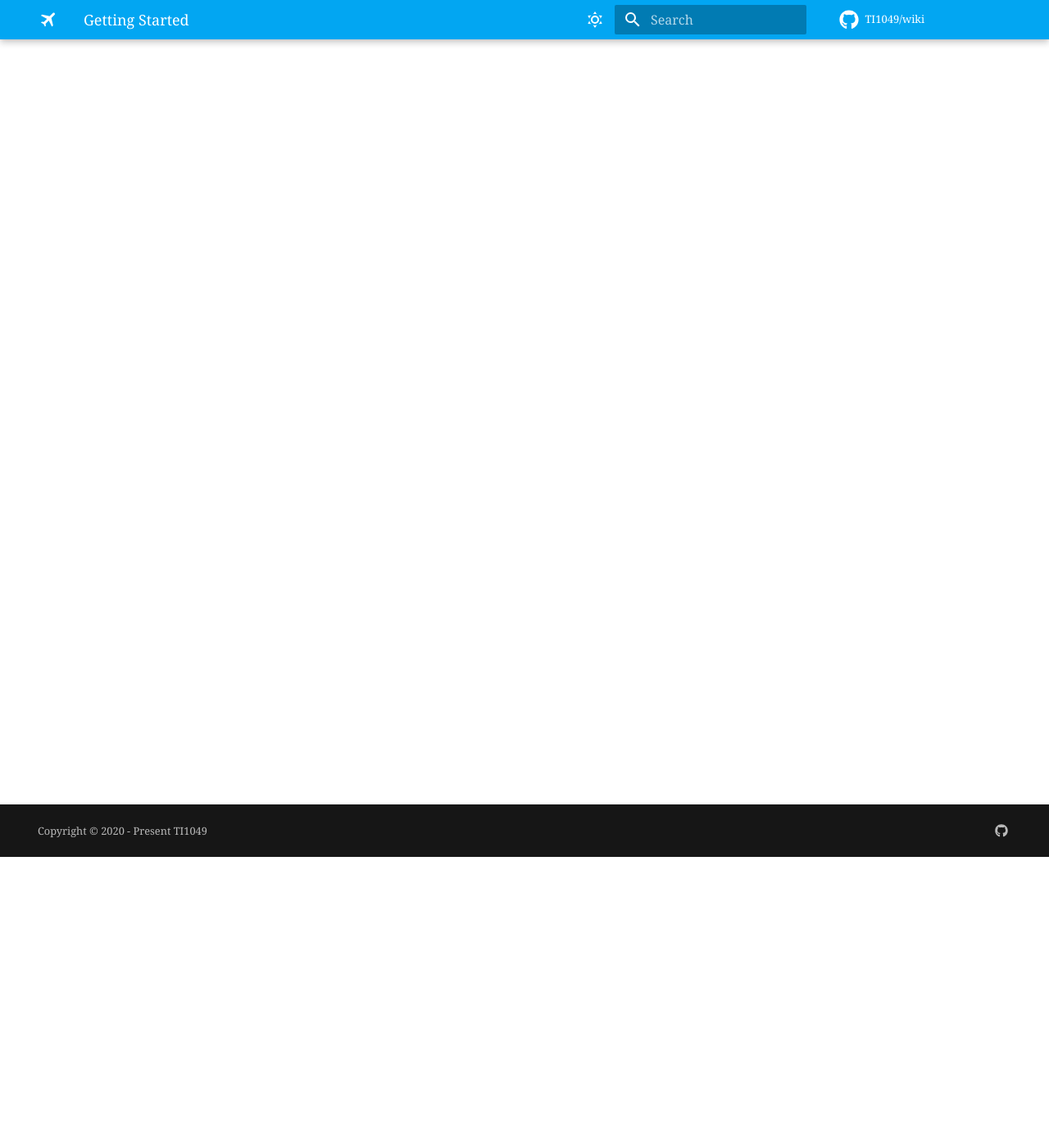
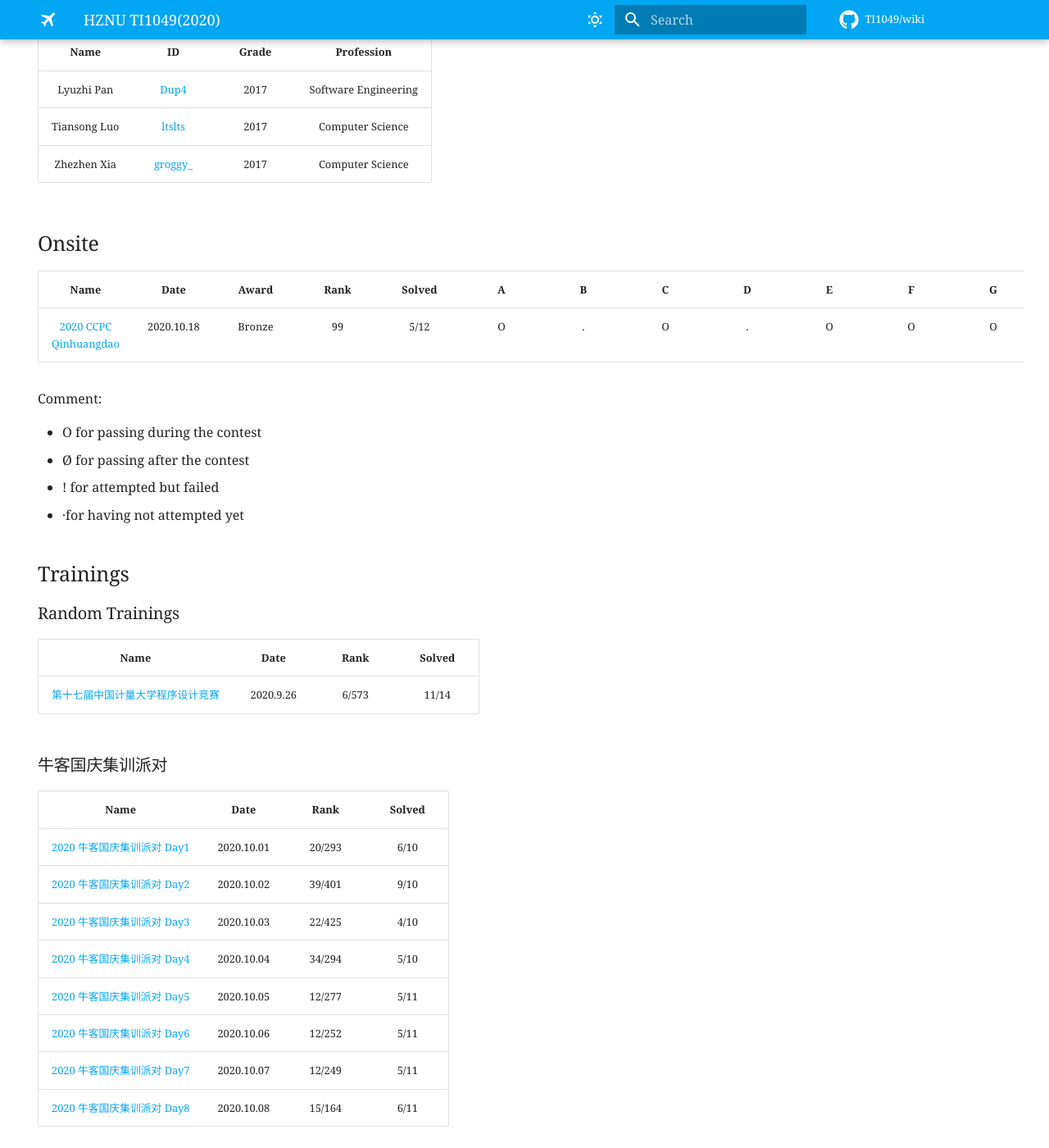
Before and after one commit to TI1049/wiki, an MkDocs documentation site: the page built from docs/index.md, in a window 1280 px wide and 1400 px high, scrolled down 355 px. Shown: the whole window at 82% size. Built offline with MkDocs 1.6.1 and Material for MkDocs 9.7.7, drawn with Linux system fonts in a browser that asks for light colours; some web fonts are replaced; comment, search, counter and statistics services are not loaded; some of the changed text lies outside the part shown.

Commit message:
feat: index

```diff
--- a/docs/index.md
+++ b/docs/index.md
@@ -1 +1,47 @@
-# Getting Started
+# HZNU TI1049(2020)
+
+## Status
+
+Retired.
+
+## Members
+
+|     Name     |                      ID                      | Grade |      Profession      |
+| :----------: | :------------------------------------------: | :---: | :------------------: |
+|  Lyuzhi Pan  | [Dup4](https://codeforces.com/profile/Dup4)  | 2017  | Software Engineering |
+| Tiansong Luo | [ltslts](https://codeforces.com/profile/lts) | 2017  |   Computer Science   |
+| Zhezhen Xia  |                 [groggy\_]()                 | 2017  |   Computer Science   |
+
+## Onsite
+
+|           Name            |    Date    | Award  | Rank  | Solved |   A   |   B   |   C   |   D   |   E   |   F   |   G   |   H   |   I   |   J   |   K   |   L   |   M   |
+| :-----------------------: | :--------: | :----: | :---: | :----: | :---: | :---: | :---: | :---: | :---: | :---: | :---: | :---: | :---: | :---: | :---: | :---: | :---: |
+| [2020 CCPC Qinhuangdao]() | 2020.10.18 | Bronze |  99   |  5/12  |   O   |   .   |   O   |   .   |   O   |   O   |   O   |   .   |   .   |   .   |   .   |   .   |
+
+Comment:
+
+* O for passing during the contest
+* Ø for passing after the contest
+* ! for attempted but failed
+* ·for having not attempted yet
+
+## Trainings
+
+### Random Trainings
+
+|                 Name                 |   Date    | Rank  | Solved |
+| :----------------------------------: | :-------: | :---: | :----: |
+| [第十七届中国计量大学程序设计竞赛]() | 2020.9.26 | 6/573 | 11/14  |
+
+### 牛客国庆集训派对
+
+|              Name              |    Date    |  Rank  | Solved |
+| :----------------------------: | :--------: | :----: | :----: |
+| [2020 牛客国庆集训派对 Day1]() | 2020.10.01 | 20/293 |  6/10  |
+| [2020 牛客国庆集训派对 Day2]() | 2020.10.02 | 39/401 |  9/10  |
+| [2020 牛客国庆集训派对 Day3]() | 2020.10.03 | 22/425 |  4/10  |
+| [2020 牛客国庆集训派对 Day4]() | 2020.10.04 | 34/294 |  5/10  |
+| [2020 牛客国庆集训派对 Day5]() | 2020.10.05 | 12/277 |  5/11  |
+| [2020 牛客国庆集训派对 Day6]() | 2020.10.06 | 12/252 |  5/11  |
+| [2020 牛客国庆集训派对 Day7]() | 2020.10.07 | 12/249 |  5/11  |
+| [2020 牛客国庆集训派对 Day8]() | 2020.10.08 | 15/164 |  6/11  |
```
